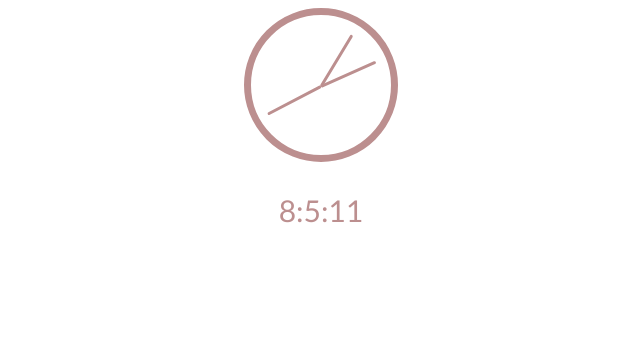
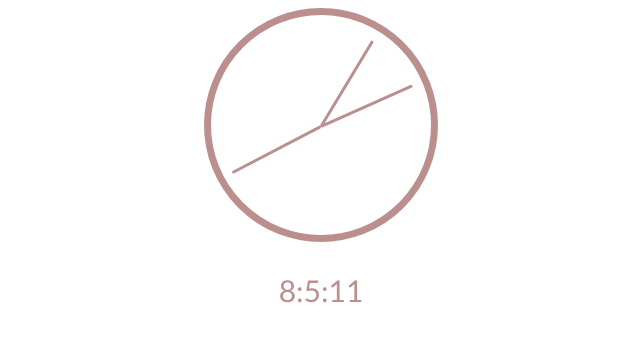
Before and after one commit to shahzaibkhalid/sassy-clock, a plain HTML site: page index.html in a window 1280 px wide. Shown: the whole page, without its empty margins (319-959 px from the left). Drawn offline with Linux system fonts and the light colour scheme.

Commit message:
Make analog clock a bit bigger

```diff
--- a/style.css
+++ b/style.css
@@ -1,7 +1,7 @@
 /* Styling clock */
 .clock {
-    width: 120px;
-    height: 120px;
+    width: 200px;
+    height: 200px;
     border: 7px solid rosybrown;
     border-radius: 50%;
     margin: 0 auto;
```
